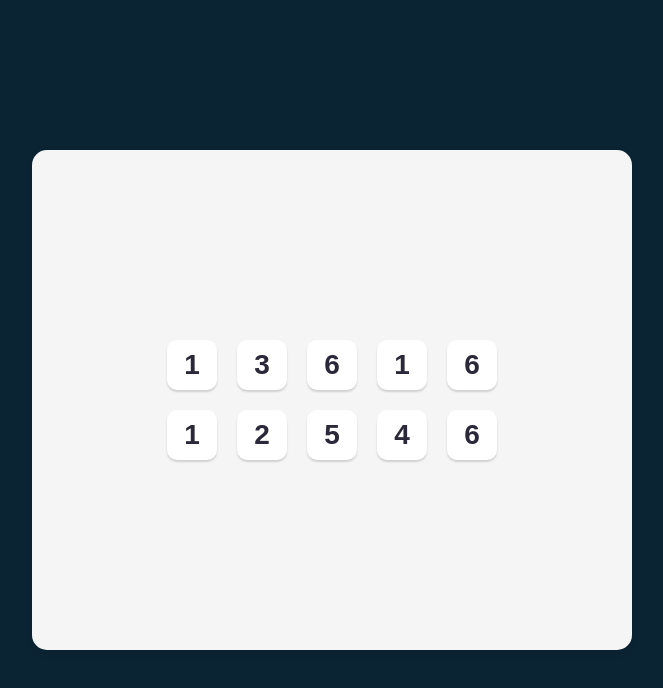
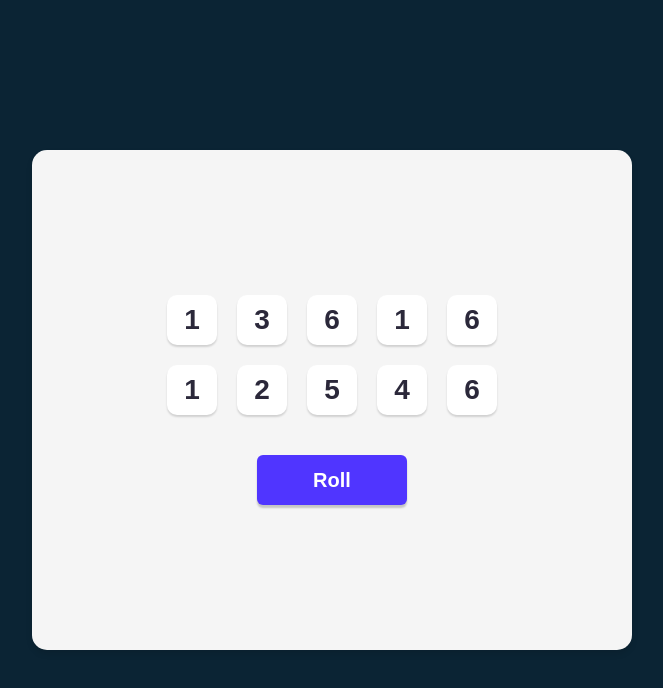
Before and after one commit to rahmatrafli1/tenzies, a React (Vite) app: page / in a window 1280 px wide. Shown: the top 688 px of the page, without its empty margins (308-971 px from the left). Built offline with nearby package versions, Linux system fonts and the light colour scheme.

Commit message:
Add roll button and styling for dice game functionality

```diff
--- a/App.jsx
+++ b/App.jsx
@@ -8,6 +8,10 @@ export default function App() {
 
   const [dice, setDice] = useState(() => generateAllNewDice());
 
+  function rollDice() {
+    setDice(generateAllNewDice());
+  }
+
   const diceElements = dice.map((num, index) => (
     <Die key={index} value={num} />
   ));
@@ -15,6 +19,9 @@ export default function App() {
   return (
     <main>
       <div className="dice-container">{diceElements}</div>
+      <button className="roll-dice" onClick={rollDice}>
+        Roll
+      </button>
     </main>
   );
 }
--- a/index.css
+++ b/index.css
@@ -27,6 +27,8 @@ main {
   display: flex;
   justify-content: center;
   align-items: center;
+  flex-direction: column;
+  gap: 40px;
 }
 
 .dice-container {
@@ -47,3 +49,20 @@ main {
   color: #2b283a;
   cursor: pointer;
 }
+
+.roll-dice {
+  height: 50px;
+  width: 150px;
+  border: none;
+  border-radius: 6px;
+  background-color: #5035ff;
+  box-shadow: 0 3px 2px rgba(0, 0, 0, 0.2);
+  color: #ffffff;
+  font-size: 1.25rem;
+  font-weight: 700;
+  cursor: pointer;
+}
+
+.roll-dice:active {
+  box-shadow: inset 0 2px 4px rgba(0, 0, 0, 0.3);
+}
```
